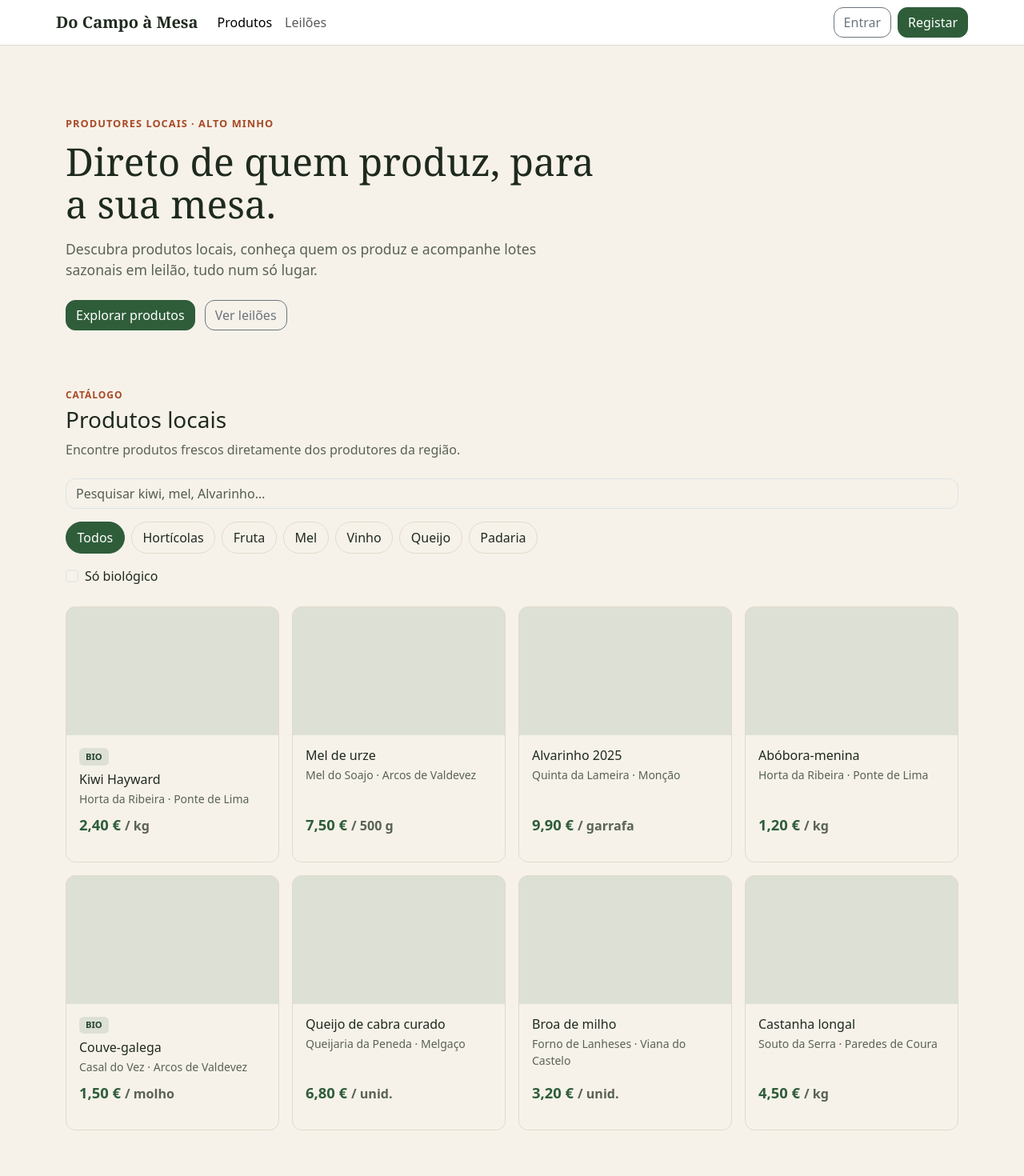
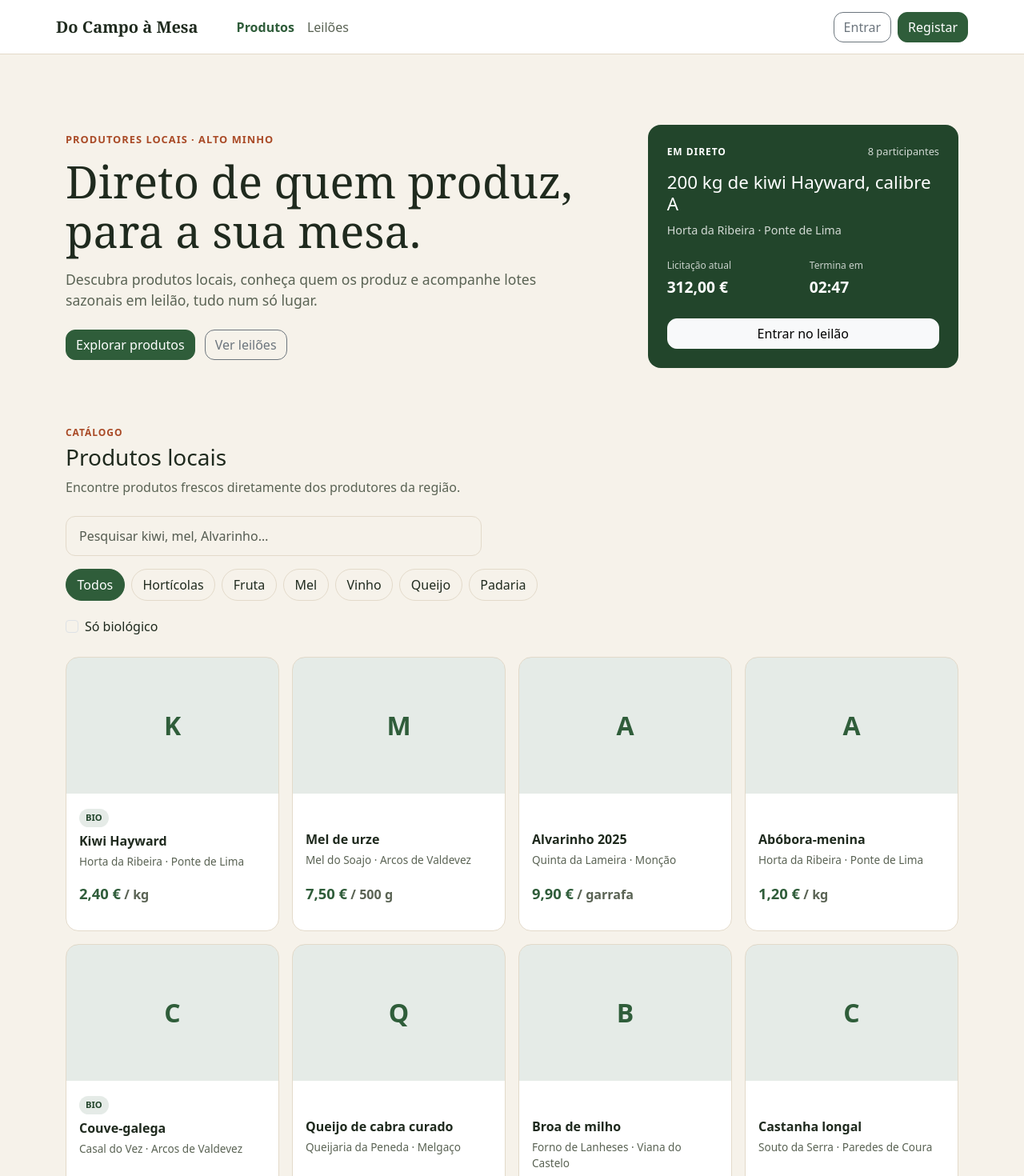
Before and after one commit to paulosimoess/do-campo-a-mesa, a React (Vite) app in the folder web/: page / in a window 1280 px wide. Shown: the top 1470 px of the page at 80% size. Built offline with nearby package versions, Linux system fonts and the light colour scheme; no server answers.

Commit message:
complete responsive catalog homepage

```diff
--- /dev/null
+++ b/web/src/components/CartaoLeilaoDestaque.jsx
@@ -0,0 +1,39 @@
+import { Link } from 'react-router-dom';
+
+export default function CartaoLeilaoDestaque() {
+  return (
+    <article className="leilao-destaque">
+      <div className="leilao-destaque__topo">
+        <span className="leilao-destaque__estado">
+          EM DIRETO
+        </span>
+
+        <span className="leilao-destaque__participantes">
+          8 participantes
+        </span>
+      </div>
+
+      <h2>200 kg de kiwi Hayward, calibre A</h2>
+
+      <p className="leilao-destaque__produtor">
+        Horta da Ribeira · Ponte de Lima
+      </p>
+
+      <div className="leilao-destaque__dados">
+        <div>
+          <span>Licitação atual</span>
+          <strong>312,00 €</strong>
+        </div>
+
+        <div>
+          <span>Termina em</span>
+          <strong>02:47</strong>
+        </div>
+      </div>
+
+      <Link to="/leiloes" className="btn btn-light w-100">
+        Entrar no leilão
+      </Link>
+    </article>
+  );
+}
--- a/web/src/components/CartaoProduto.jsx
+++ b/web/src/components/CartaoProduto.jsx
@@ -1,25 +1,58 @@
 // Componente reutilizável: cartão de produto do catálogo
-const euro = (v) => v.toLocaleString('pt-PT', { style: 'currency', currency: 'EUR' });
+const euro = (v) =>
+  v.toLocaleString('pt-PT', {
+    style: 'currency',
+    currency: 'EUR'
+  });
 
 export default function CartaoProduto({ produto, onAdicionar }) {
   return (
     <article className="card cartao-produto h-100">
       {produto.imagemUrl ? (
-        <img src={produto.imagemUrl} className="card-img-top" alt={produto.nome} />
+        <img
+          src={produto.imagemUrl}
+          className="cartao-produto__foto"
+          alt={produto.nome}
+          loading="lazy"
+        />
       ) : (
-        <div className="cartao-produto__imagem" aria-hidden="true" />
+        <div className="cartao-produto__imagem" aria-hidden="true">
+          <span>{produto.nome.charAt(0)}</span>
+        </div>
       )}
+
       <div className="card-body d-flex flex-column">
-        {produto.biologico && <span className="etiqueta-bio">BIO</span>}
-        <h3 className="h6 mb-1">{produto.nome}</h3>
-        <p className="texto-secundario small mb-2">
-          {produto.produtor?.nome} · {produto.produtor?.produtor?.localidade}
+        <div className="cartao-produto__etiquetas">
+          {produto.biologico && (
+            <span className="etiqueta-bio">
+              BIO
+            </span>
+          )}
+        </div>
+
+        <h3 className="cartao-produto__nome">
+          {produto.nome}
+        </h3>
+
+        <p className="cartao-produto__produtor">
+          {produto.produtor?.nome}
+          {produto.produtor?.produtor?.localidade &&
+            ` · ${produto.produtor.produtor.localidade}`}
         </p>
+
         <p className="preco mt-auto">
-          {euro(produto.preco)} <span className="texto-secundario small">/ {produto.unidade}</span>
+          {euro(produto.preco)}
+          <span className="texto-secundario small">
+            {' '} / {produto.unidade}
+          </span>
         </p>
+
         {onAdicionar && (
-          <button type="button" className="btn btn-success w-100" onClick={onAdicionar}>
+          <button
+            type="button"
+            className="btn btn-success w-100"
+            onClick={onAdicionar}
+          >
             Adicionar ao carrinho
           </button>
         )}
--- a/web/src/components/Navbar.jsx
+++ b/web/src/components/Navbar.jsx
@@ -8,36 +8,89 @@ export default function Navbar() {
 
   return (
     <header className="barra-topo">
-      <nav className="navbar navbar-expand-lg container-xl" aria-label="Navegação principal">
-        <Link to="/" className="navbar-brand marca">Do Campo à Mesa</Link>
-        <button className="navbar-toggler" type="button" data-bs-toggle="collapse"
-          data-bs-target="#menu" aria-controls="menu" aria-expanded="false" aria-label="Abrir menu">
+      <nav
+        className="navbar navbar-expand-lg container-xl"
+        aria-label="Navegação principal"
+      >
+        <Link to="/" className="navbar-brand marca">
+          Do Campo à Mesa
+        </Link>
+
+        <button
+          className="navbar-toggler"
+          type="button"
+          data-bs-toggle="collapse"
+          data-bs-target="#menu"
+          aria-controls="menu"
+          aria-expanded="false"
+          aria-label="Abrir menu"
+        >
           <span className="navbar-toggler-icon" />
         </button>
+
         <div className="collapse navbar-collapse" id="menu">
-          <ul className="navbar-nav me-auto">
-            <li className="nav-item"><NavLink to="/" end className="nav-link">Produtos</NavLink></li>
-            <li className="nav-item"><NavLink to="/leiloes" className="nav-link">Leilões</NavLink></li>
+          <ul className="navbar-nav me-auto navegacao-principal">
+            <li className="nav-item">
+              <NavLink to="/" end className="nav-link">
+                Produtos
+              </NavLink>
+            </li>
+
+            <li className="nav-item">
+              <NavLink to="/leiloes" className="nav-link">
+                Leilões
+              </NavLink>
+            </li>
+
             {utilizador?.papel === 'comprador' && (
-              <li className="nav-item"><NavLink to="/encomendas" className="nav-link">Encomendas</NavLink></li>
+              <li className="nav-item">
+                <NavLink to="/encomendas" className="nav-link">
+                  Encomendas
+                </NavLink>
+              </li>
             )}
+
             {utilizador?.papel === 'produtor' && (
-              <li className="nav-item"><NavLink to="/produtor" className="nav-link">Painel</NavLink></li>
+              <li className="nav-item">
+                <NavLink to="/produtor" className="nav-link">
+                  Painel
+                </NavLink>
+              </li>
             )}
+
             {utilizador?.papel === 'admin' && (
-              <li className="nav-item"><NavLink to="/admin" className="nav-link">Administração</NavLink></li>
+              <li className="nav-item">
+                <NavLink to="/admin" className="nav-link">
+                  Administração
+                </NavLink>
+              </li>
             )}
           </ul>
-          <div className="d-flex gap-2 align-items-center">
+
+          <div className="navbar-acoes">
             {utilizador?.papel === 'comprador' && (
-              <Link to="/carrinho" className="btn btn-outline-secondary">Carrinho ({linhas.length})</Link>
+              <Link to="/carrinho" className="btn btn-outline-secondary">
+                Carrinho ({linhas.length})
+              </Link>
             )}
+
             {utilizador ? (
-              <button type="button" className="btn btn-outline-secondary" onClick={sair}>Sair</button>
+              <button
+                type="button"
+                className="btn btn-outline-secondary"
+                onClick={sair}
+              >
+                Sair
+              </button>
             ) : (
               <>
-                <Link to="/login" className="btn btn-outline-secondary">Entrar</Link>
-                <Link to="/registo" className="btn btn-success">Registar</Link>
+                <Link to="/login" className="btn btn-outline-secondary">
+                  Entrar
+                </Link>
+
+                <Link to="/registo" className="btn btn-success">
+                  Registar
+                </Link>
               </>
             )}
           </div>
--- a/web/src/pages/Catalogo.jsx
+++ b/web/src/pages/Catalogo.jsx
@@ -6,6 +6,7 @@ import { useCarrinho } from '../context/CarrinhoContext.jsx';
 import { useAuth } from '../context/AuthContext.jsx';
 import { api, USAR_DADOS_SIMULADOS } from '../api/client.js';
 import produtosSimulados from '../data/produtos.json';
+import CartaoLeilaoDestaque from '../components/CartaoLeilaoDestaque.jsx';
 
 const CATEGORIAS = ['Todos', 'Hortícolas', 'Fruta', 'Mel', 'Vinho', 'Queijo', 'Padaria'];
 
@@ -75,6 +76,8 @@ export default function Catalogo() {
             </Link>
           </div>
         </div>
+
+        <CartaoLeilaoDestaque />
       </section>
 
       <section
--- a/web/src/styles/_catalogo.scss
+++ b/web/src/styles/_catalogo.scss
@@ -8,17 +8,75 @@
 }
 
 .cartao-produto {
-  border-color: $linha;
+  border: 1px solid $linha;
+  border-radius: 1rem;
   overflow: hidden;
+  background: #fff;
 
-  &__imagem { height: 160px; background: rgba($verde, .12); }
-  .preco { color: $verde; font-weight: 700; font-size: 1.15rem; }
+  transition: transform 0.2s ease, box-shadow 0.2s ease;
+
+  &__foto,
+  &__imagem {
+    width: 100%;
+    height: 170px;
+  }
+
+  &__foto {
+    object-fit: cover;
+  }
+
+  &__imagem {
+    display: flex;
+    align-items: center;
+    justify-content: center;
+    background: rgba($verde, 0.12);
+
+    span {
+      color: $verde;
+      font-size: 2rem;
+      font-weight: 700;
+    }
+  }
+
+  &__etiquetas {
+    min-height: 1.5rem;
+    margin-bottom: 0.5rem;
+  }
+
+  &__nome {
+    margin-bottom: 0.35rem;
+    font-size: 1rem;
+    font-weight: 700;
+  }
+
+  &__produtor {
+    margin-bottom: 1rem;
+    color: $texto-secundario;
+    font-size: 0.85rem;
+  }
+
+  .preco {
+    margin-bottom: 1rem;
+    color: $verde;
+    font-size: 1.15rem;
+    font-weight: 700;
+  }
+
   .etiqueta-bio {
-    align-self: flex-start;
-    font-size: .7rem; font-weight: 700;
-    padding: .15rem .5rem; margin-bottom: .5rem;
-    border-radius: .35rem;
-    background: rgba($verde, .12); color: $verde-escuro;
+    display: inline-block;
+    padding: 0.2rem 0.5rem;
+    border-radius: 999px;
+    background: rgba($verde, 0.12);
+    color: $verde-escuro;
+    font-size: 0.7rem;
+    font-weight: 700;
+  }
+}
+
+@media (hover: hover) {
+  .cartao-produto:hover {
+    transform: translateY(-3px);
+    box-shadow: 0 0.5rem 1.25rem rgba($tinta, 0.08);
   }
 }
 
@@ -30,8 +88,18 @@
 }
 
 .destaque {
+  display: grid;
+  gap: 2rem;
   padding: 2rem 0 2.5rem;
   margin-bottom: 1rem;
+}
+
+@include a-partir-de(lg) {
+  .destaque {
+    grid-template-columns: minmax(0, 1.4fr) minmax(280px, 0.8fr);
+    align-items: center;
+    gap: 3rem;
+  }
 }
 
 .destaque__conteudo {
@@ -47,6 +115,7 @@
 }
 
 .destaque__conteudo h1 {
+  font-family: Georgia, serif;
   margin-bottom: 1rem;
   font-size: 2rem;
   line-height: 1.1;
@@ -160,3 +229,91 @@
     max-width: 650px;
   }
 }
+
+.filtros .form-control {
+  max-width: 520px;
+  padding: 0.75rem 1rem;
+  border-color: $linha;
+  border-radius: 0.75rem;
+
+  &:focus {
+    border-color: $verde;
+    box-shadow: 0 0 0 0.2rem rgba($verde, 0.15);
+  }
+}
+
+.filtros .form-check {
+  margin-top: 0.25rem;
+}
+
+.filtros .form-check-input:checked {
+  background-color: $verde;
+  border-color: $verde;
+}
+
+.leilao-destaque {
+  padding: 1.5rem;
+  margin-top: 0.5rem;
+  border-radius: 1rem;
+  background: $verde-escuro;
+  color: #fff;
+}
+
+@include a-partir-de(lg) {
+  .leilao-destaque {
+    margin-top: 0;
+  }
+}
+
+.leilao-destaque__topo {
+  display: flex;
+  justify-content: space-between;
+  align-items: center;
+  gap: 1rem;
+  margin-bottom: 1rem;
+}
+
+.leilao-destaque__estado {
+  font-size: 0.75rem;
+  font-weight: 700;
+  letter-spacing: 0.08em;
+}
+
+.leilao-destaque__participantes {
+  font-size: 0.8rem;
+  opacity: 0.8;
+}
+
+.leilao-destaque h2 {
+  margin-bottom: 0.5rem;
+  font-size: 1.4rem;
+  line-height: 1.2;
+}
+
+.leilao-destaque__produtor {
+  margin-bottom: 1.5rem;
+  font-size: 0.9rem;
+  opacity: 0.8;
+}
+
+.leilao-destaque__dados {
+  display: grid;
+  grid-template-columns: 1fr 1fr;
+  gap: 1rem;
+  margin-bottom: 1.5rem;
+
+  div {
+    display: flex;
+    flex-direction: column;
+  }
+
+  span {
+    margin-bottom: 0.25rem;
+    font-size: 0.75rem;
+    opacity: 0.75;
+  }
+
+  strong {
+    font-size: 1.2rem;
+  }
+}
--- a/web/src/styles/main.scss
+++ b/web/src/styles/main.scss
@@ -4,15 +4,74 @@
 @import 'mixins';
 @import 'catalogo';
 
-.barra-topo { background: #fff; border-bottom: 1px solid $linha; }
-.marca { font-family: Georgia, serif; font-weight: 700; color: $tinta; }
+.barra-topo {
+  background: #fff;
+  border-bottom: 1px solid $linha;
+}
+
+.barra-topo .navbar {
+  padding-top: 0.85rem;
+  padding-bottom: 0.85rem;
+}
+
+.marca {
+  font-family: Georgia, serif;
+  font-size: 1.25rem;
+  font-weight: 700;
+  color: $tinta;
+
+  &:hover,
+  &:focus {
+    color: $verde;
+  }
+}
+
+.navegacao-principal {
+  margin-top: 1rem;
+
+  .nav-link {
+    color: $texto-secundario;
+    font-weight: 500;
+
+    &:hover {
+      color: $verde;
+    }
+
+    &.active {
+      color: $verde;
+      font-weight: 700;
+    }
+  }
+}
+
+.navbar-acoes {
+  display: flex;
+  flex-direction: column;
+  gap: 0.5rem;
+  margin-top: 1rem;
+
+  .btn {
+    width: 100%;
+  }
+}
+
+@include a-partir-de(lg) {
+  .navegacao-principal {
+    margin-top: 0;
+    margin-left: 1.5rem;
+  }
+
+  .navbar-acoes {
+    flex-direction: row;
+    align-items: center;
+    margin-top: 0;
+
+    .btn {
+      width: auto;
+    }
+  }
+}
 .texto-secundario { color: $texto-secundario; }
-
-.destaque h1 {
-  font-family: Georgia, serif;
-  font-size: 2rem;
-  @include a-partir-de(lg) { font-size: 3rem; }
-}
 
 .formulario-estreito { max-width: 28rem; margin-inline: auto; }
 
```
